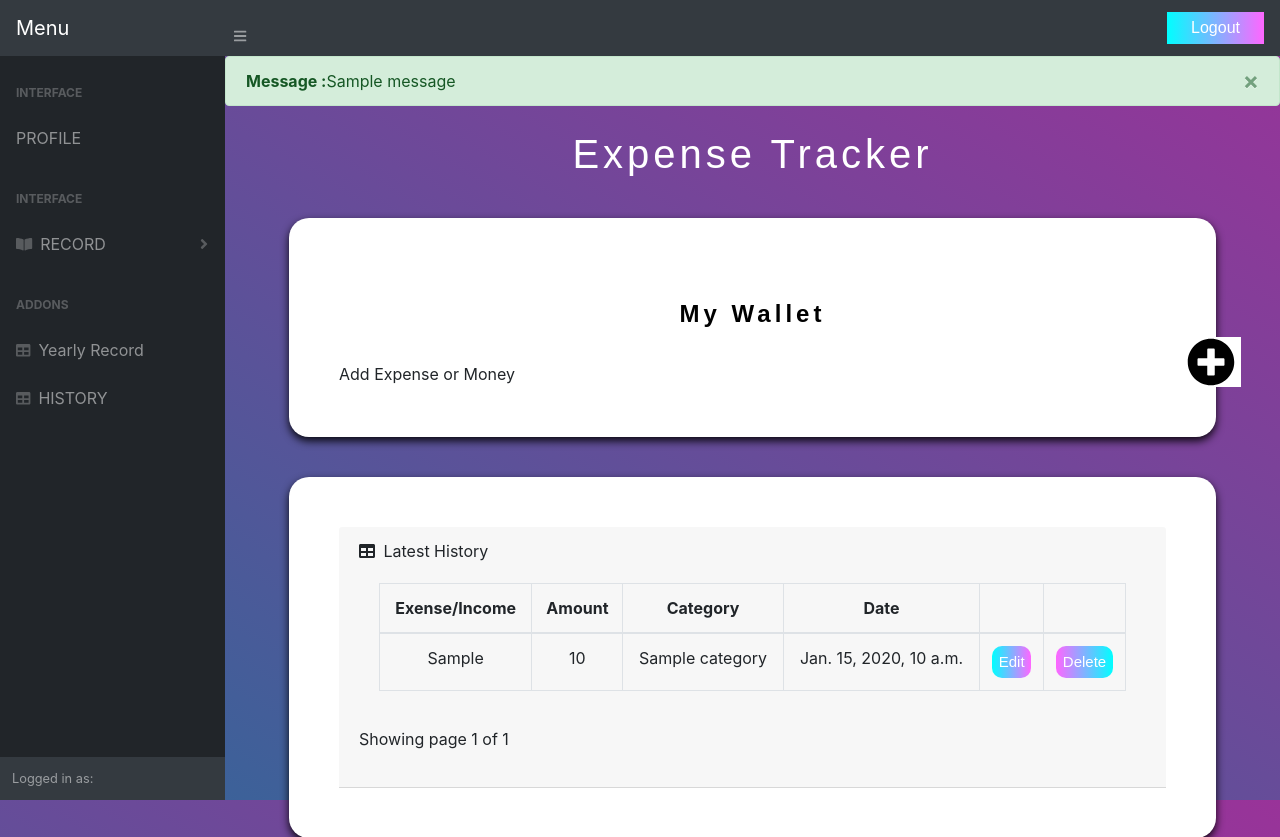
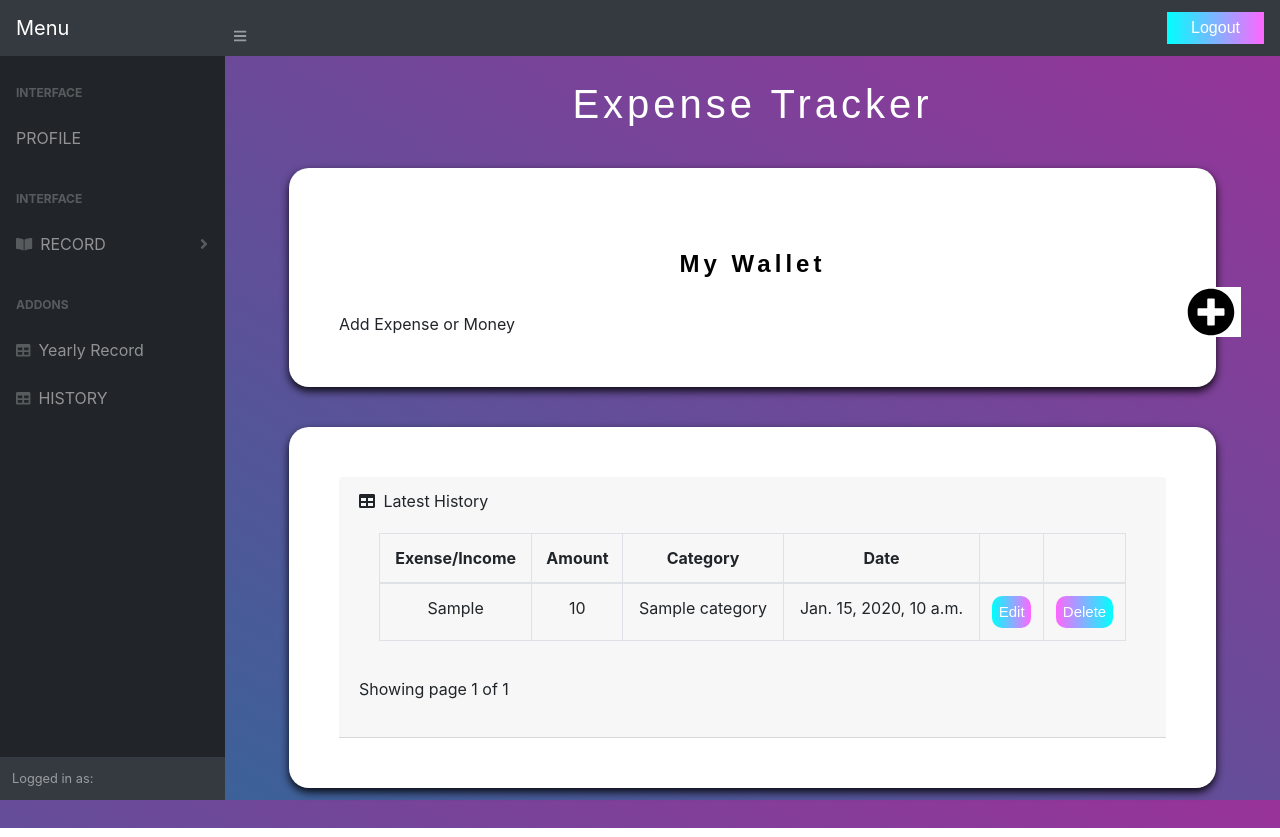
Before and after one commit to werok1/ExpenseTracker, a Django app: template templates/home/index.html in a window 1280 px wide. Shown: the top 837 px of the page. Run offline with Django 3.2, Linux system fonts and the light colour scheme; the template is opened without the code that fills it: most values are stand-ins (such as "Sample title", 1, 10 or a date in 2020); one stand-in notice (Sample message) is shown; some libraries are stand-ins or nearby versions.

Commit message:
login page + registration - forget password + changes 1111

```diff
--- a/templates/home/index.html
+++ b/templates/home/index.html
@@ -84,14 +84,6 @@
                 </nav>
             </div>
             <div id="layoutSidenav_content">
-            {% for message in messages %}
-  <div class="alert alert-{{ message.tags }} mb-0 alert-dismissible fade show my-10" role="alert">
-    <strong>Message :</strong>{{ message }}
-    <button type="button" class="close" data-dismiss="alert" aria-label="Close">
-      <span aria-hidden="true">&times;</span>
-    </button>
-  </div>
-  {% endfor %}
                 <main>
                     <div class="container-fluid">
                         <h1 class="mt-4">Expense Tracker</h1>
```
